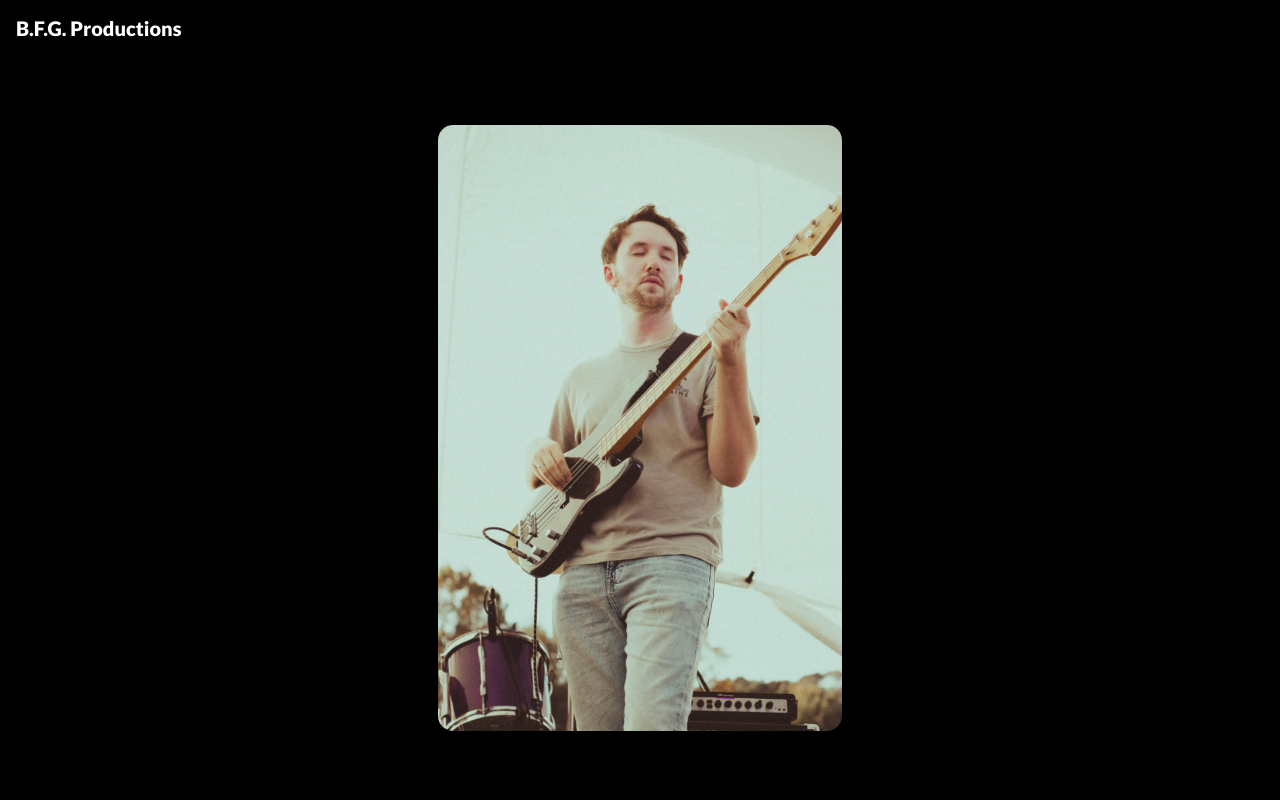
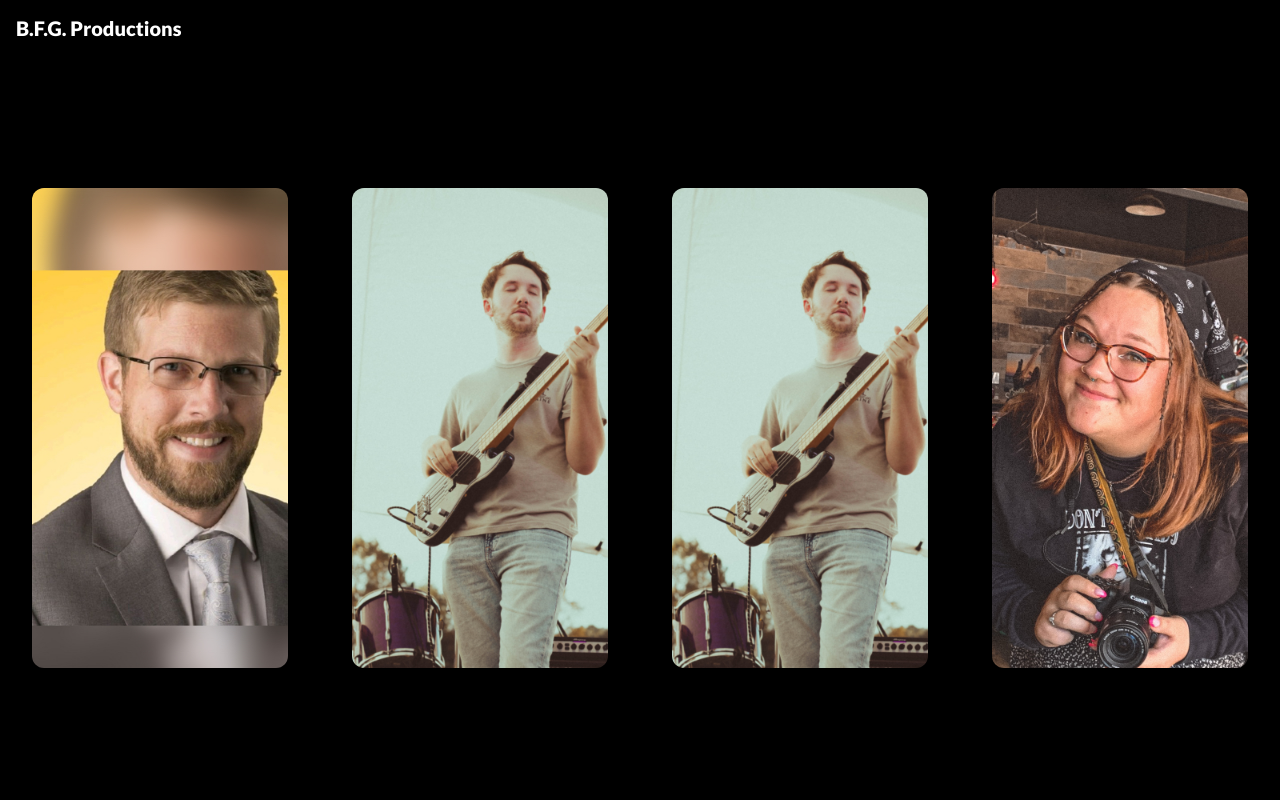
Before and after one commit to domzalex/bfgproductions-2023, a React (Create React App) app: page /staff in a window 1280 px wide. Shown: the top 800 px of the page. Built offline with nearby package versions, Linux system fonts and the light colour scheme.

Commit message:
fixed partner links

```diff
--- a/src/App.css
+++ b/src/App.css
@@ -313,9 +313,6 @@
     text-align: right;
 }
 
-
-
-
 /***************************/
 /**    SERVICES STYLES    **/
 /***************************/
@@ -362,10 +359,7 @@
 .services-title {
     width: 300px;
     margin: auto;
-
 }
-
-
 
 /***************************/
 /**    PARTNERS STYLES    **/
@@ -394,10 +388,6 @@
     opacity: 1;
 }
 
-
-
-
-
 /***************************/
 /**     STAFF STYLES      **/
 /***************************/
@@ -417,15 +407,26 @@
     border-radius: 15px;
     width: 400px;
     height: 600px;
-    transform: scale(1.01);
+    transform: scale(0.8);
 }
 .staff-image {
     width: 400px;
     height: 650px;
-    background-image: url('./img/alex.jpg');
     background-size: contain;
     background-position: center;
     transition: 0.75s ease;
+}
+.dan {
+    background-image: url('./img/dan.jpg');
+}
+.chad {
+    background-image: url('./img/alex.jpg');
+}
+.alex {
+    background-image: url('./img/alex.jpg');
+}
+.haleigh {
+    background-image: url('./img/haleigh.jpg');
 }
 .staff-card:hover .staff-image {
     opacity: 0.5;
@@ -447,7 +448,6 @@
     transform: translateY(50%);
     opacity: 1;
 }
-
 
 @media only screen and (max-width: 900px) {
     .nav {
--- a/src/Partners.js
+++ b/src/Partners.js
@@ -6,19 +6,39 @@ import indio from './img/indio_logo.png'
 
 function Partners() {
     return (
-        <div className='partners-container'>
+        <div className="partners-container">
             <h1>B.F.G. Proudly Partners With</h1>
-            <div className='partners-banner'>
-                <a className="partners-grid-item" target="_blank" rel="noreferrer" href="https://www.spiritsusa.com">
+            <div className="partners-banner">
+                <a
+                    className="partners-grid-item"
+                    target="_blank"
+                    rel="noreferrer"
+                    href="https://tincupgrill.com"
+                >
                     <img src={tincup} alt="Tin Cup Grill logo" />
                 </a>
-                <a className="partners-grid-item" target="_blank" rel="noreferrer" href="https://tincupgrill.com">
+                <a
+                    className="partners-grid-item"
+                    target="_blank"
+                    rel="noreferrer"
+                    href="https://www.spiritsusa.com"
+                >
                     <img src={legends} alt="Legends Distillery logo" />
                 </a>
-                <a className="partners-grid-item" target="_blank" rel="noreferrer" href="https://www.indiobrewing.com">
+                <a
+                    className="partners-grid-item"
+                    target="_blank"
+                    rel="noreferrer"
+                    href="https://www.indiobrewing.com"
+                >
                     <img src={indio} alt="Indio Brewing logo" />
                 </a>
-                <a className="partners-grid-item" target="_blank" rel="noreferrer" href="https://www.facebook.com/Wrightsfishandchips/">
+                <a
+                    className="partners-grid-item"
+                    target="_blank"
+                    rel="noreferrer"
+                    href="https://www.facebook.com/Wrightsfishandchips/"
+                >
                     <img src={wrights} alt="Wright's On The Green logo" />
                 </a>
             </div>
--- a/src/Staff.js
+++ b/src/Staff.js
@@ -2,14 +2,34 @@ import React from 'react'
 
 function Staff() {
     return (
-        <div className='staff-container'>
+        <div className="staff-container">
             <div className="staff-card">
-                <div className="staff-image"></div>
-                <div className='staff-card-info'>
+                <div className="staff-image dan"></div>
+                <div className="staff-card-info">
+                    <h1>Daniel Henderson</h1>
+                    <p>Co-Owner, CEO</p>
+                </div>
+            </div>
+            <div className="staff-card">
+                <div className="staff-image chad"></div>
+                <div className="staff-card-info">
+                    <h1>Chad Honea</h1>
+                    <p>Co-Owner</p>
+                </div>
+            </div>
+            <div className="staff-card">
+                <div className="staff-image alex"></div>
+                <div className="staff-card-info">
                     <h1>Alex Domzalski</h1>
                     <p>Web Developer</p>
                 </div>
-
+            </div>
+            <div className="staff-card">
+                <div className="staff-image haleigh"></div>
+                <div className="staff-card-info">
+                    <h1>Haleigh Crochet</h1>
+                    <p>Social Media Manager</p>
+                </div>
             </div>
         </div>
     )
```
Also changed, not shown: src/img/dan.jpg (added), src/img/haleigh.jpg (added).
